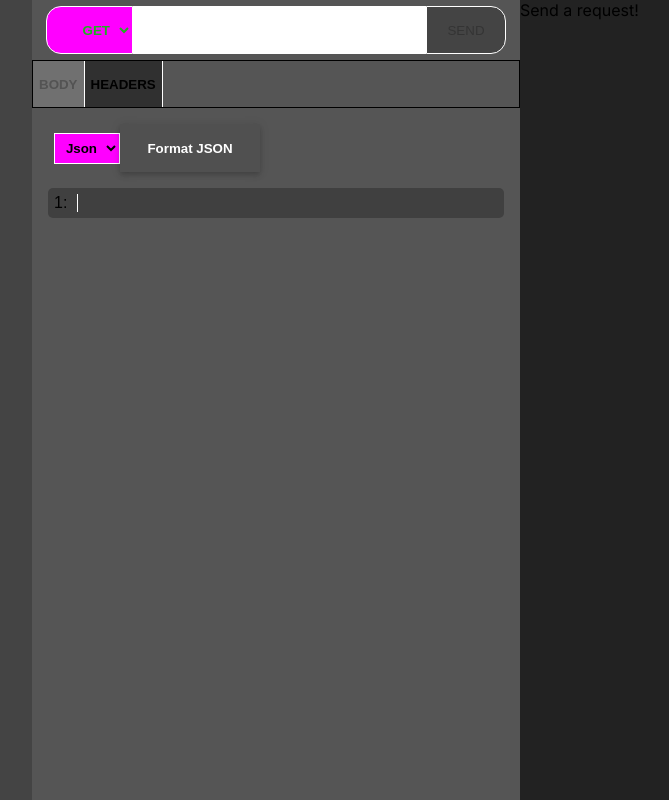
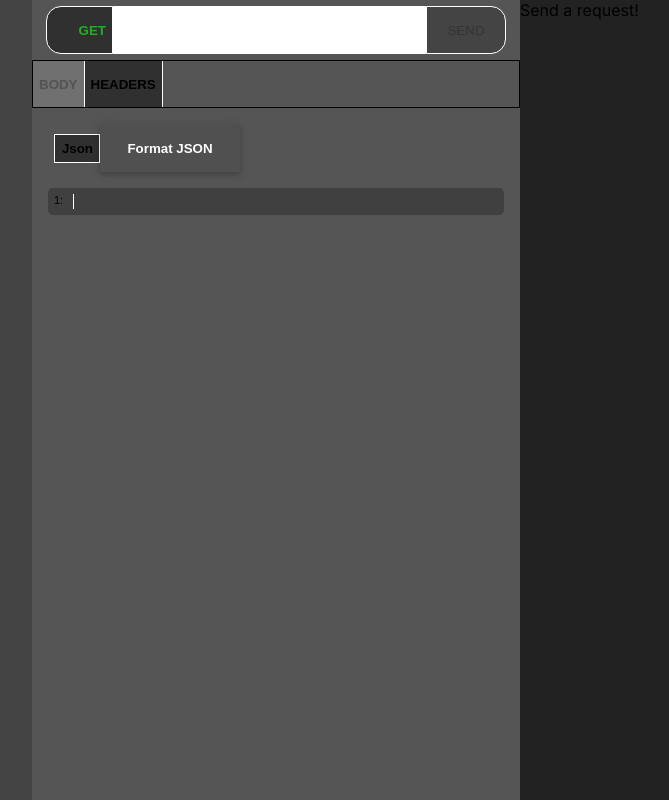
Before and after one commit to ViddeM/requeste-rs, a Next.js app: page / in a window 1280 px wide. Shown: the whole page, without its empty margins (272-941 px from the left). Built offline with nearby package versions, Linux system fonts and the light colour scheme; a web font is replaced by a local one.

Commit message:
Small style fixes

```diff
--- a/src/components/elements/dropdown/Dropdown.module.scss
+++ b/src/components/elements/dropdown/Dropdown.module.scss
@@ -4,5 +4,6 @@
     padding: 6px;
     text-align: right;
     font-weight: bolder;
-    background-color: #FF00FF !important;
+    background: #303030;
+    appearance: none;
 }
--- a/src/components/views/request/ContentView/RequestBodyView/RequestBodyView.module.scss
+++ b/src/components/views/request/ContentView/RequestBodyView/RequestBodyView.module.scss
@@ -15,6 +15,7 @@
     border-radius: 5px;
 
     font-family: $font-code-mono;
+    font-size: 11px;
 }
 
 .codeLinesContainer {
@@ -40,5 +41,5 @@
 }
 
 .bodyTypeDropdown {
-    background-color: blue;
+
 }
```
